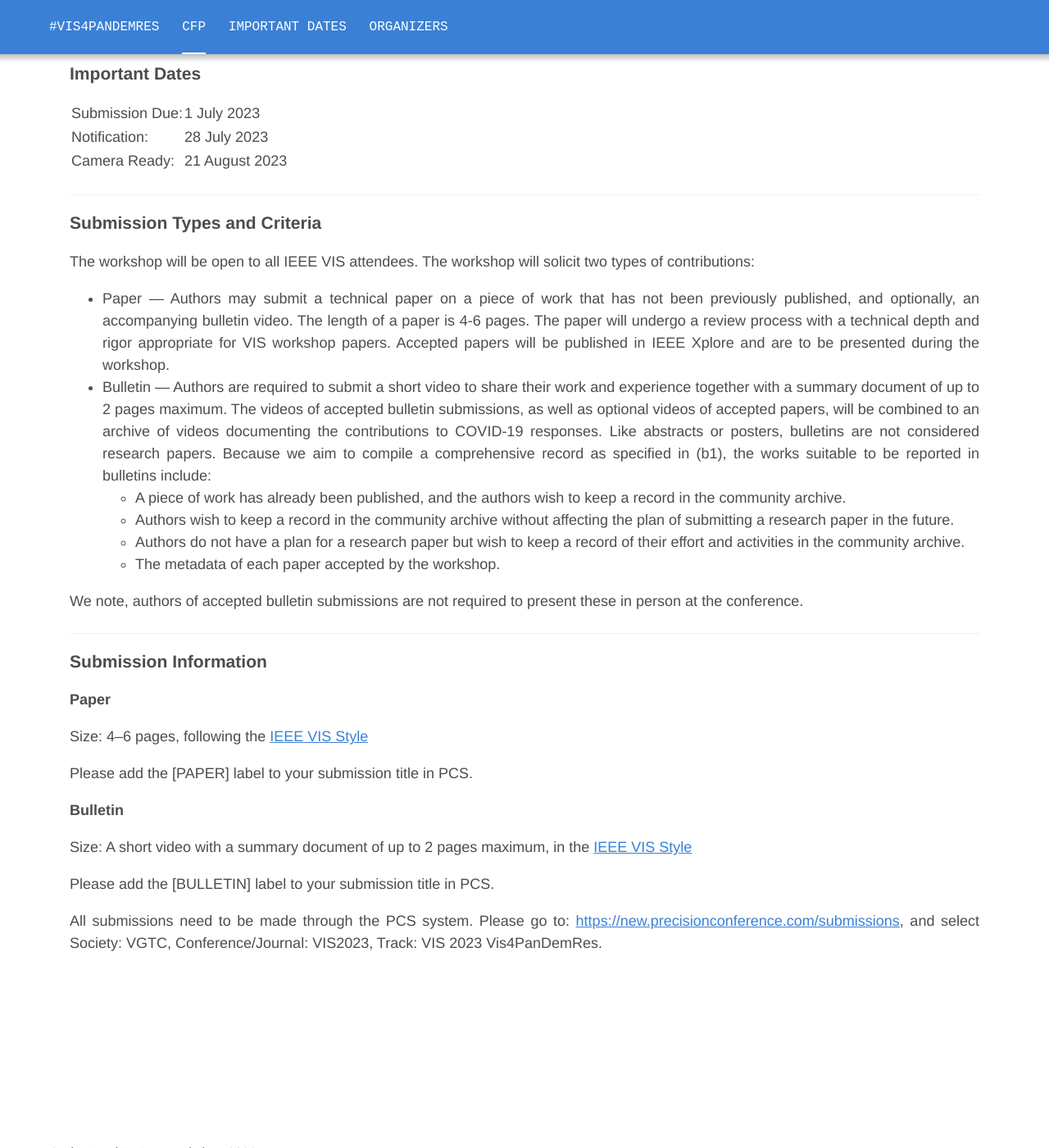
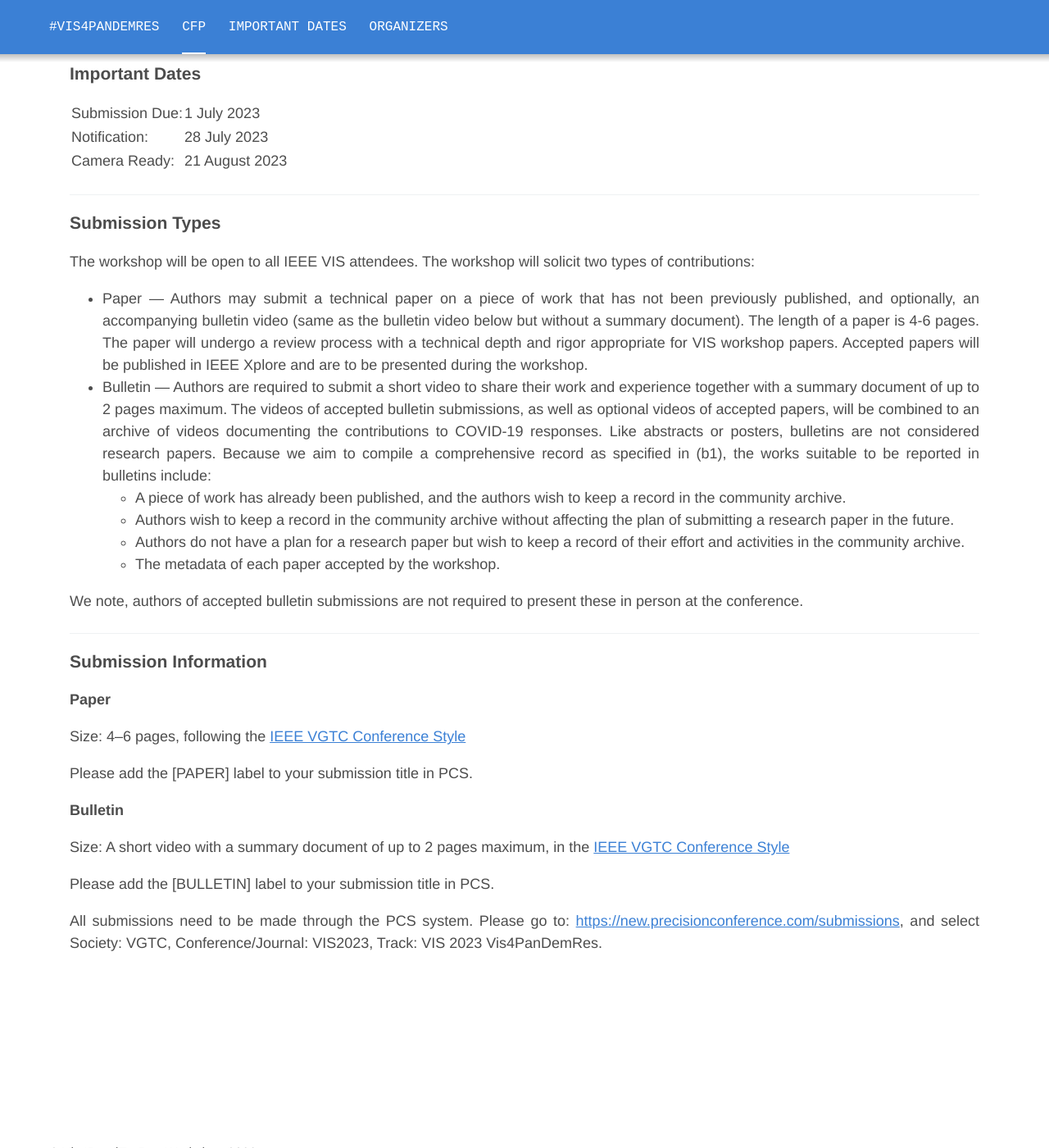
Before and after one commit to Vis4PandEmRes/Vis4PandEmRes.github.io, a Jekyll site: the page built from _pages/cfp.markdown, in a window 1280 px wide and 1400 px high, scrolled down 2057 px. Shown: the whole window at 82% size. Built offline with Jekyll 4.4.1, drawn with Linux system fonts in a browser that asks for light colours.

Commit message:
Fixed typos.

```diff
--- a/_pages/cfp.markdown
+++ b/_pages/cfp.markdown
@@ -19,7 +19,7 @@ permalink: /cfp/
 	<li>offering their insight how VIS research and techniques have helped COVID-19 pandemic responses and can be improved to provide better support in future emergency responses.</li>
 </ul>
 
-<p><strong>(A)</strong> To provide the VIS community with a timely mechanism for:</p>
+<p><strong>(B)</strong> To provide the VIS community with a timely mechanism for:</p>
 <ul>
 	<li>compiling one or more achievable collections of records on various VIS activities around the world during the COVID-19 pandemic; and</li>
 	<li>for stimulating a new R&D agenda in preparation for future emergency responses.</li>
@@ -71,11 +71,11 @@ permalink: /cfp/
 
 <hr>
 
-<h3>Submission Types and Criteria</h3>
+<h3>Submission Types</h3>
 
 <p>The workshop will be open to all IEEE VIS attendees. The workshop will solicit two types of contributions:</p>
 <ul>
-	<li>Paper — Authors may submit a technical paper on a piece of work that has not been previously published, and optionally, an accompanying bulletin video. The length of a paper is 4-6 pages. The paper will undergo a review process with a technical depth and rigor appropriate for VIS workshop papers. Accepted papers will be published in IEEE Xplore and are to be presented during the workshop.</li>
+	<li>Paper — Authors may submit a technical paper on a piece of work that has not been previously published, and optionally, an accompanying bulletin video (same as the bulletin video below but without a summary document). The length of a paper is 4-6 pages. The paper will undergo a review process with a technical depth and rigor appropriate for VIS workshop papers. Accepted papers will be published in IEEE Xplore and are to be presented during the workshop.</li>
 	<li>Bulletin — Authors are required to submit a short video to share their work and experience together with a summary document of up to 2 pages maximum. The videos of accepted bulletin submissions, as well as optional videos of accepted papers, will be combined to an archive of videos documenting the contributions to COVID-19 responses. Like abstracts or posters, bulletins are not considered research papers. Because we aim to compile a comprehensive record as specified in (b1), the works suitable to be reported in bulletins include:</li>
 	<ul>
 		<li>A piece of work has already been published, and the authors wish to keep a record in the community archive.</li>
@@ -93,13 +93,13 @@ permalink: /cfp/
 
 <h4>Paper</h4>
 
-<p>Size: 4–6 pages, following the <a href="https://tc.computer.org/vgtc/publications/journal/">IEEE VIS Style</a></p>
+<p>Size: 4–6 pages, following the <a href="https://tc.computer.org/vgtc/publications/conference/">IEEE VGTC Conference Style</a></p>
 
 <p>Please add the [PAPER] label to your submission title in PCS.</p>
 
 <h4>Bulletin</h4>
 
-<p>Size: A short video with a summary document of up to 2 pages maximum, in the <a href="https://tc.computer.org/vgtc/publications/journal/">IEEE VIS Style</a></p>
+<p>Size: A short video with a summary document of up to 2 pages maximum, in the <a href="https://tc.computer.org/vgtc/publications/conference/">IEEE VGTC Conference Style</a></p>
 
 <p>Please add the [BULLETIN] label to your submission title in PCS.</p>
 
```
